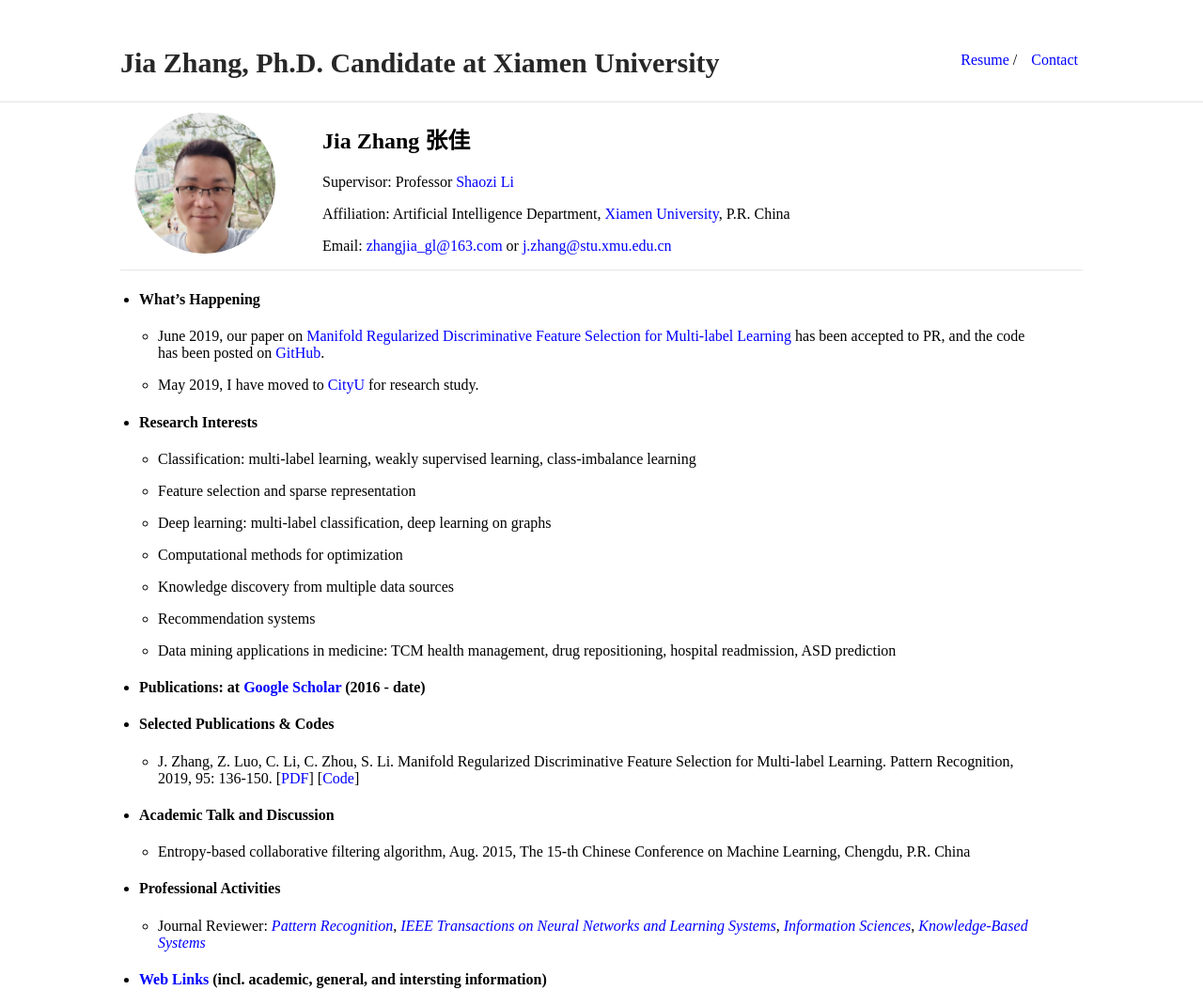
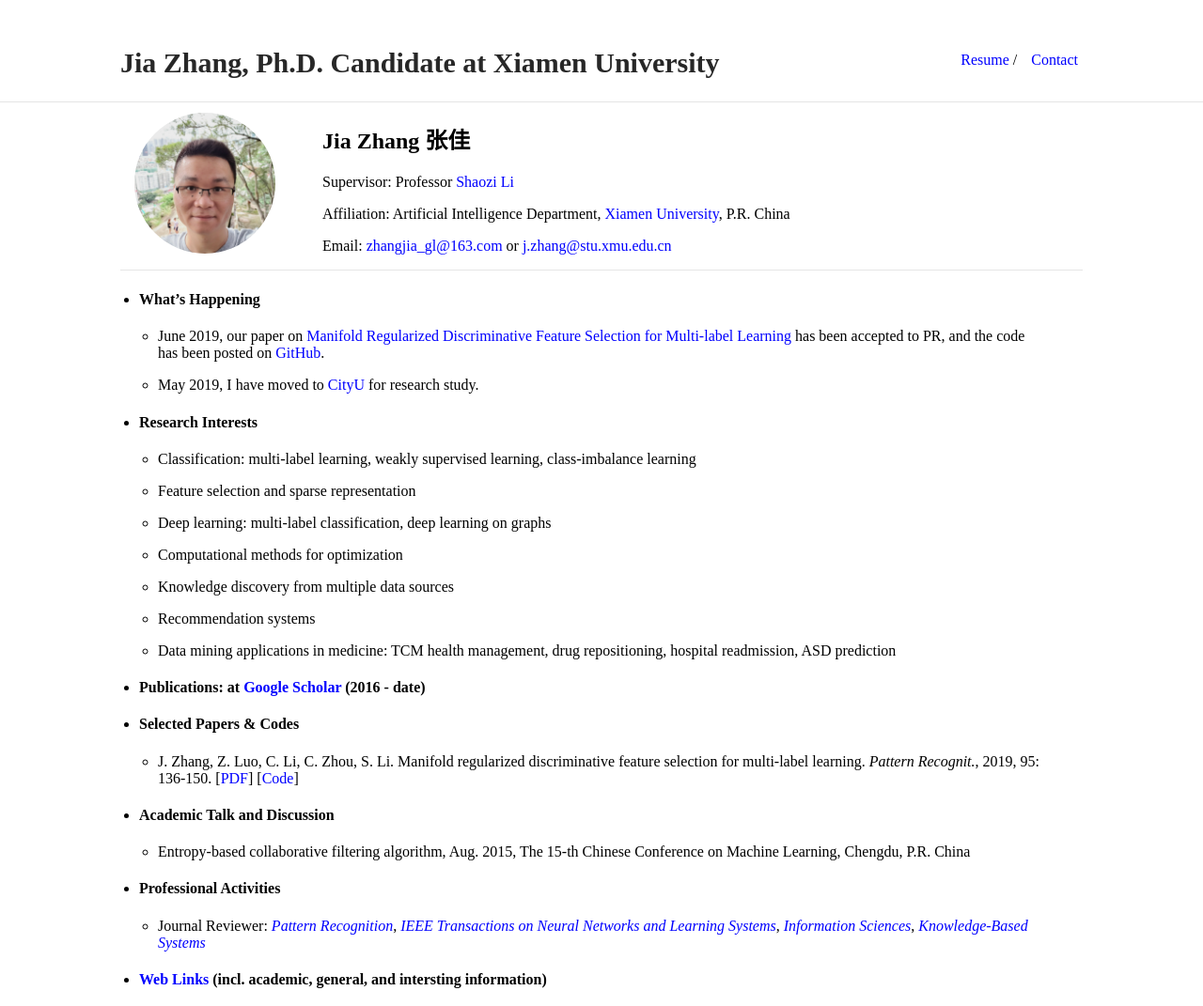
Before and after one commit to jiazhang-ml/jiazhang-ml.github.io, a Jekyll site: the page built from index.md, in a window 1280 px wide. Shown: the top 1071 px of the page at 94% size. Built offline with Jekyll 4.4.1, drawn with Linux system fonts in a browser that asks for light colours; grey boxes are pictures that could not be loaded.

Commit message:
Update index.md

```diff
--- a/index.md
+++ b/index.md
@@ -38,9 +38,9 @@ Email: [zhangjia_gl@163.com](mailto:zhangjia_gl@163.com) or [j.zhang@stu.xmu.edu
 
 * #### Publications: at [Google Scholar](https://scholar.google.com.hk/citations?user=yBaTk-gAAAAJ&hl=en) (2016 - date)
 
-* #### Selected Publications & Codes
+* #### Selected Papers & Codes
 
-   * J. Zhang, Z. Luo, C. Li, C. Zhou, S. Li. Manifold Regularized Discriminative Feature Selection for Multi-label Learning. Pattern Recognition, 2019, 95: 136-150. [[PDF](1-s2.0-S0031320319302341-main.pdf)] [[Code](MDFS-master.zip)]
+   * J. Zhang, Z. Luo, C. Li, C. Zhou, S. Li. Manifold regularized discriminative feature selection for multi-label learning. *Pattern Recognit.*, 2019, 95: 136-150. [[PDF](1-s2.0-S0031320319302341-main.pdf)] [[Code](MDFS-master.zip)]
 
 * #### Academic Talk and Discussion
 
```
